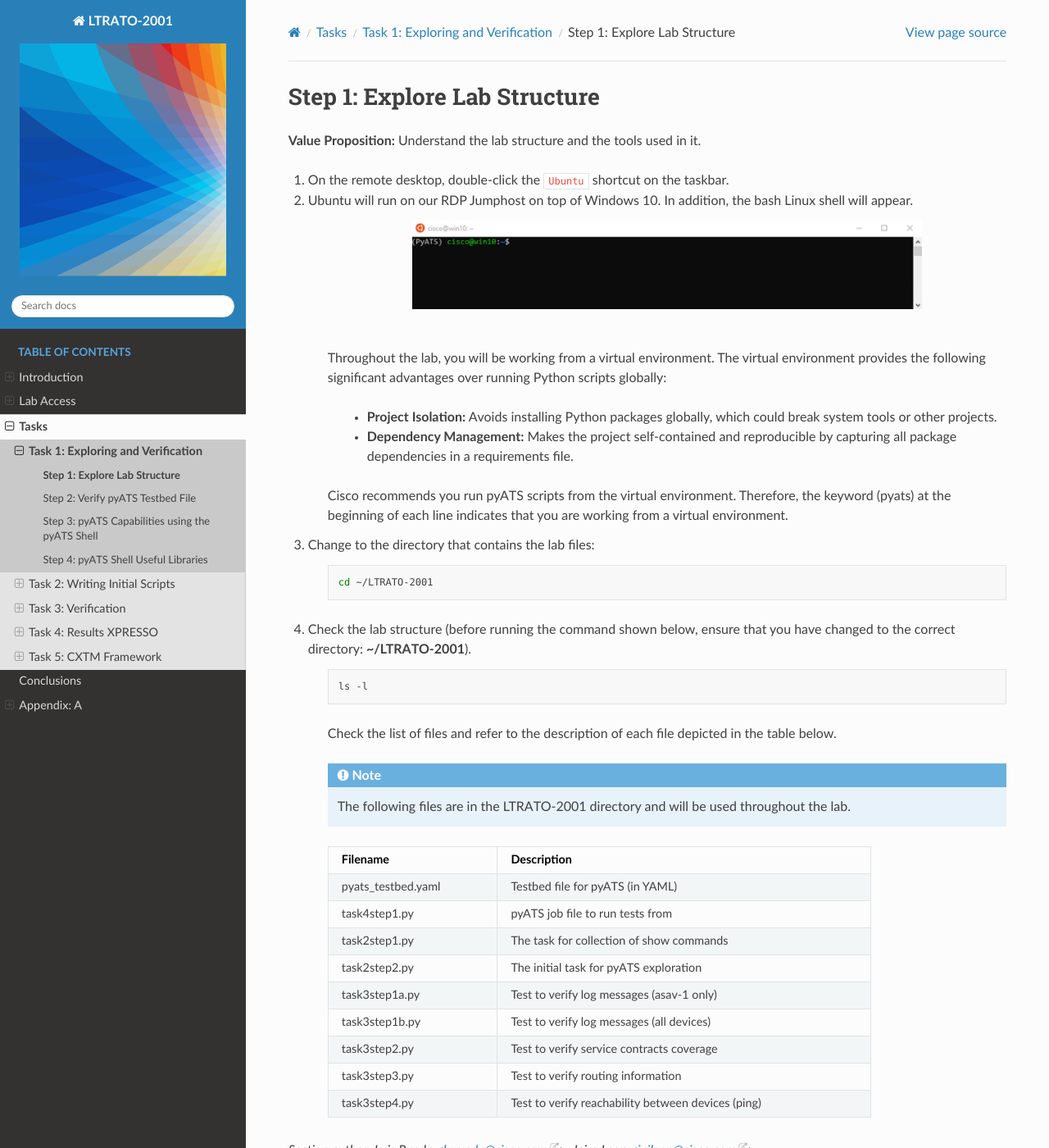
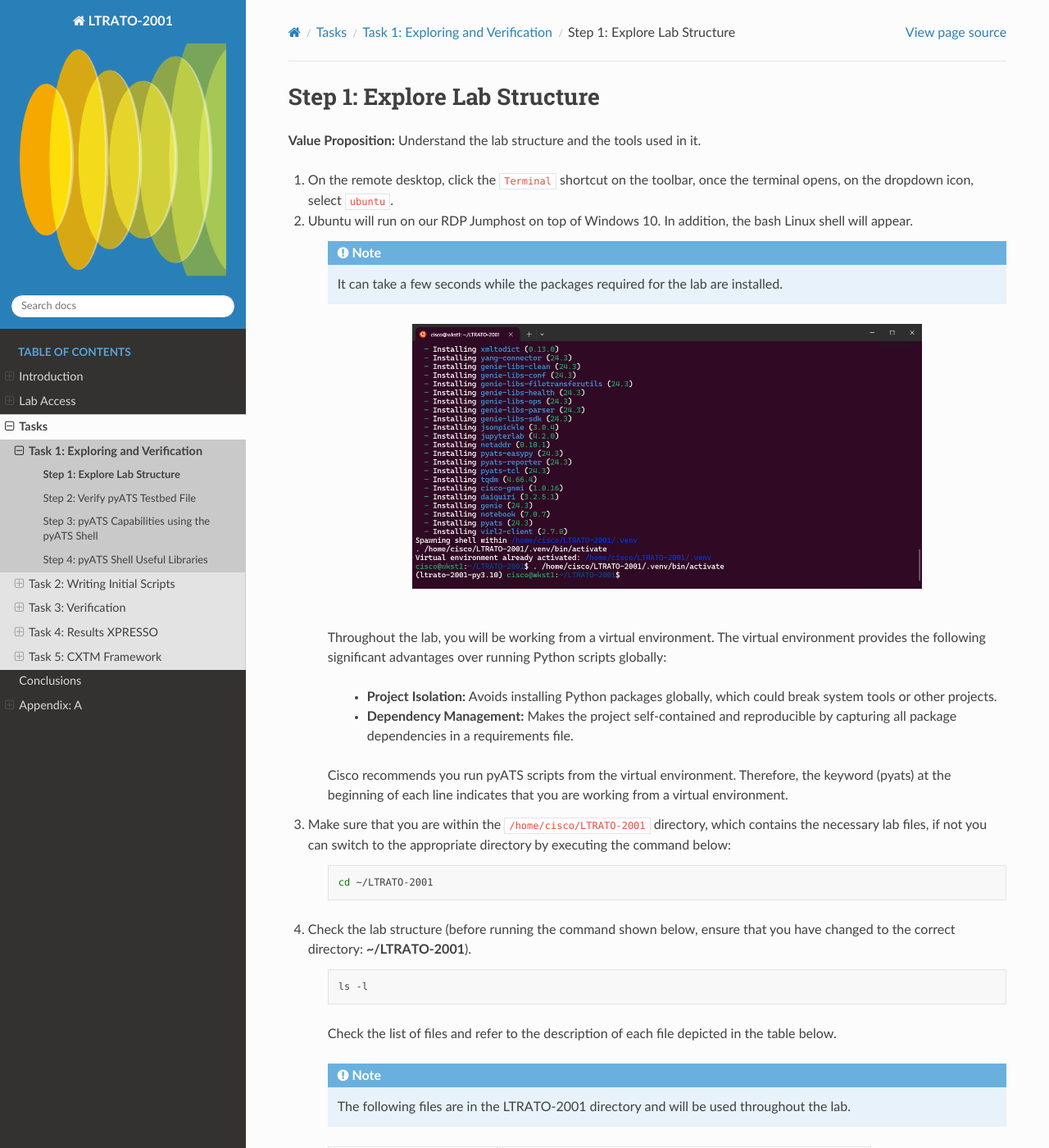
Before and after one commit to CiscoLives/LTRATO-2001, a Sphinx documentation site: the page built from docs/tasks/task1/step1.rst, in a window 1280 px wide and 1400 px high. Shown: the whole window at 82% size. Built offline with Sphinx 7.4.7 and the Read the Docs theme 2.0.0, drawn with Linux system fonts in a browser that asks for light colours.

Commit message:
Update versions and adjustments to Cisco Live LV 2024 templates

```diff
--- a/docs/conf.py
+++ b/docs/conf.py
@@ -57,7 +57,7 @@
     "style_external_links": True,
     # "style_nav_header_background": "#EDF1F7",
 }
-html_logo = "images/CL-2023.png"
+html_logo = "images/CL-2024-LV.png"
 
 # Add any paths that contain custom static files (such as style sheets) here,
 # relative to this directory. They are copied after the builtin static files,
--- a/docs/index.rst
+++ b/docs/index.rst
@@ -2,7 +2,7 @@
 Automated Testing for Your Network (LTRATO-2001)
 ################################################
 
-.. image:: images/cl-turn-it-up.png
+.. image:: images/cl-turn-it-up-2024-lv.png
    :align: center
 
 Speakers
--- a/docs/labaccess/reference/devices-info.csv
+++ b/docs/labaccess/reference/devices-info.csv
@@ -1,5 +1,5 @@
 Hostname,IP Address,Port/Protocol,Username,Password
-Jumphost/Remote Desktop,198.18.133.252,"RDP ",administrator,C1sco12345
+Jumphost/Remote Desktop,198.18.133.252,"RDP ",admin,C1sco12345
 cml-controller,198.18.134.1,HTTPS,guest,C1sco12345
 asav-1,198.18.1.202,SSH,cisco,cisco
 csr1000v-1,198.18.1.201,SSH,cisco,cisco
--- a/docs/tasks/task1/step1.rst
+++ b/docs/tasks/task1/step1.rst
@@ -3,8 +3,11 @@
 
 **Value Proposition:** Understand the lab structure and the tools used in it.
 
-#. On the remote desktop, double-click the ``Ubuntu`` shortcut on the taskbar.
+#. On the remote desktop, click the ``Terminal`` shortcut on the toolbar, once the terminal opens, on the dropdown icon, select ``ubuntu``.
 #. Ubuntu will run on our RDP Jumphost on top of Windows 10. In addition, the bash Linux shell will appear.
+
+    .. note::
+        It can take a few seconds while the packages required for the lab are installed.
 
     .. image:: images/ubuntu-terminal.png
         :width: 75%
@@ -21,7 +24,7 @@
     Cisco recommends you run pyATS scripts from the virtual environment.
     Therefore, the keyword (pyats) at the beginning of each line indicates that you are working from a virtual environment.
 
-#. Change to the directory that contains the lab files:
+#. Make sure that you are within the ``/home/cisco/LTRATO-2001`` directory, which contains the necessary lab files, if not you can switch to the appropriate directory by executing the command below:
 
     .. code-block:: bash
 
```
Also changed, not shown: docs/labaccess/reference/component-details.csv (+4 -4 lines), docs/images/CL-2023.png (deleted), docs/images/CL-2024-LV.png (added), docs/images/cl-turn-it-up-2024-lv.png (added), docs/images/cl-turn-it-up.png (deleted), docs/labaccess/images/cml-03.png, docs/labaccess/images/lab-diagram-01.svg, docs/tasks/task1/images/ubuntu-terminal.png, 3 other files.
